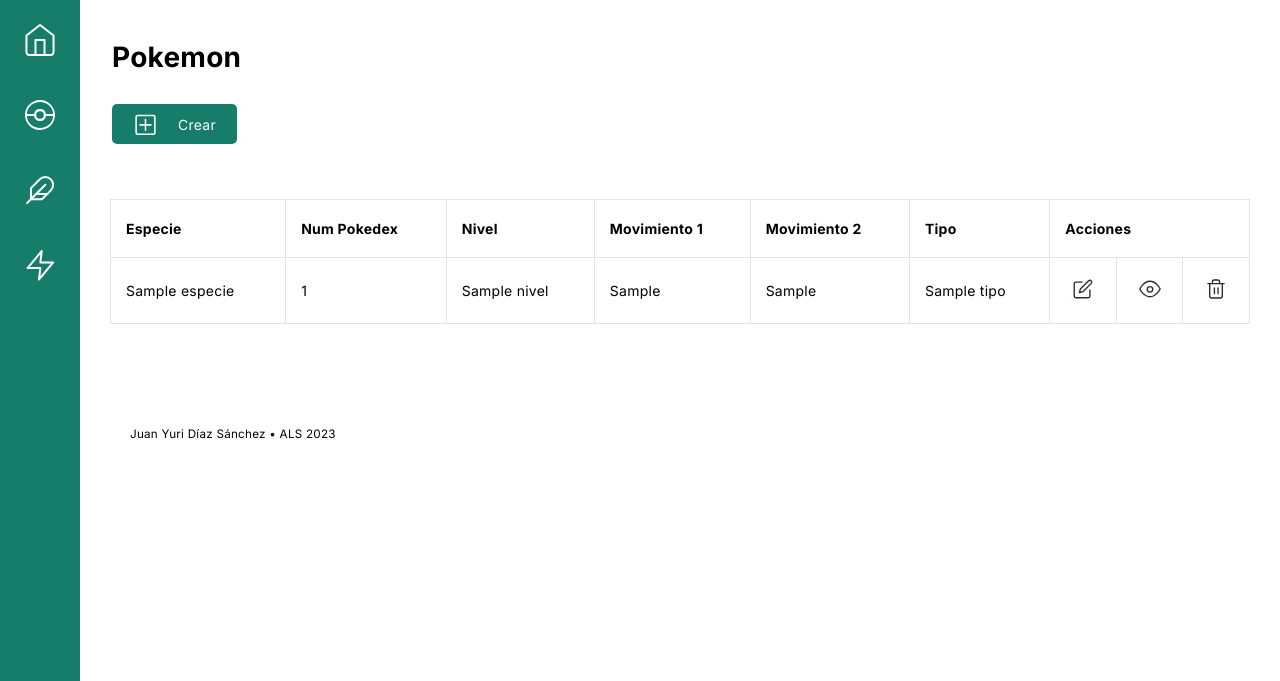
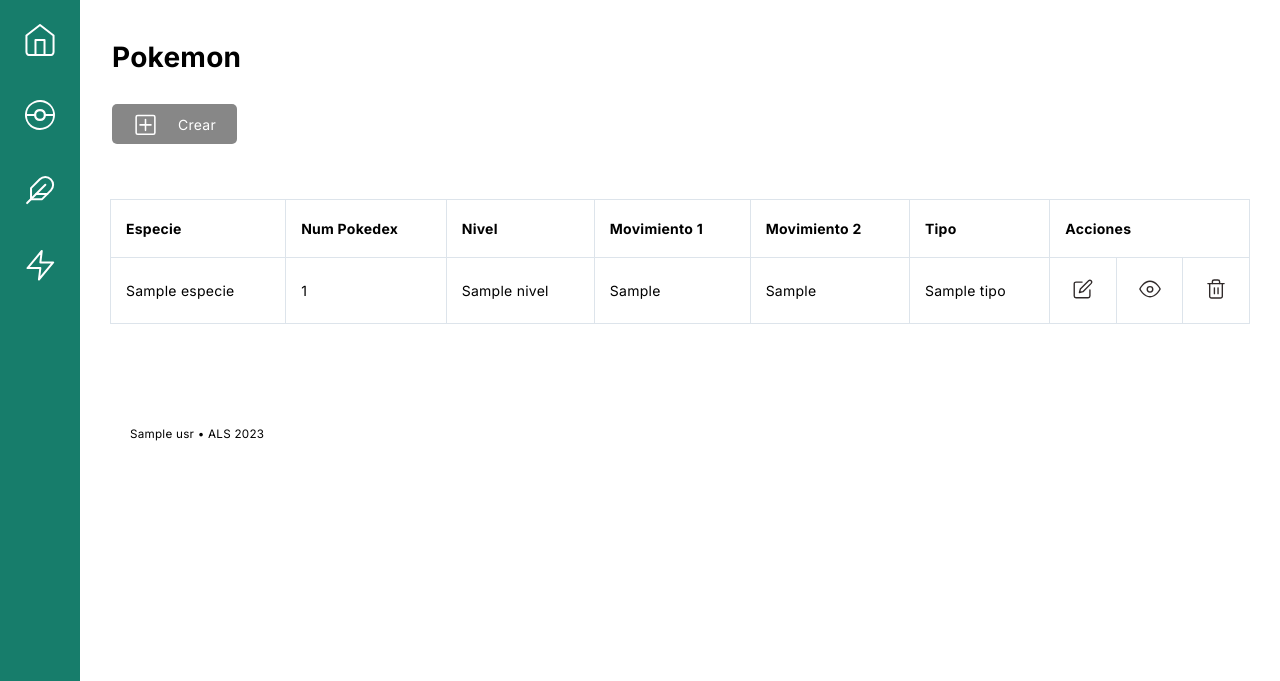
Before and after one commit to juanyuri/TeamPlanner, a Flask app: template teamplanner/pokemon/templates/pokemon/pkmn-list.html in a window 1280 px wide. Shown: the top 681 px of the page. Run offline with Flask 3, Linux system fonts and the light colour scheme; the template is opened without the code that fills it: most values are stand-ins (such as "Sample title", 1, 10 or a date in 2020).

Commit message:
Improved UX

```diff
--- a/static/css/main.css
+++ b/static/css/main.css
@@ -68,6 +68,22 @@
 
 .button_add{
   background-color:var(--acento);
+  width:125px;
+  height:40px;
+  display: flex;
+  justify-content: space-evenly;
+  align-items: center;
+
+  border: 1px solid transparent;
+  border-radius: 5px;
+  text-align: center;
+  color:white;
+  text-decoration: none;
+  margin-top:30px;
+}
+
+.button_disabled{
+  background-color:rgb(135, 135, 135);
   width:125px;
   height:40px;
   display: flex;
--- a/teamplanner/pokemon/templates/pokemon/pkmn-list.html
+++ b/teamplanner/pokemon/templates/pokemon/pkmn-list.html
@@ -9,9 +9,15 @@
 {% block body %}
 <div class="center-container">
     <h1 class="title">Pokemon</h1>
+    {% if allEntitiesNeeded %}
     <a href="{{ url_for('pokemon_blueprint.add_pokemon') }}" class="button_add">
         <img src="/static/icons/add.svg" width="25" height="25">Crear
     </a>
+    {% else %}
+    <a href="#" class="button_disabled">
+        <img src="/static/icons/add.svg" width="25" height="25">Crear
+    </a>
+    {% endif %}
 </div>
 
 
--- a/templates/index.html
+++ b/templates/index.html
@@ -66,7 +66,7 @@
     {% endblock %}
 
     <footer class="container-fluid footer">
-        <small>Juan Yuri Díaz Sánchez • ALS 2023</small>
+        <small>{{usr.nombre}} • ALS 2023</small>
     </footer>
 </body>
 </html>
```
Also changed, not shown: teamplanner/movimientos/movimientos.py (+9 -0 lines), teamplanner/movimientos/templates/movimientos/move-list.html (+7 -0 lines), teamplanner/pokemon/pokemon.py (+9 -0 lines).
